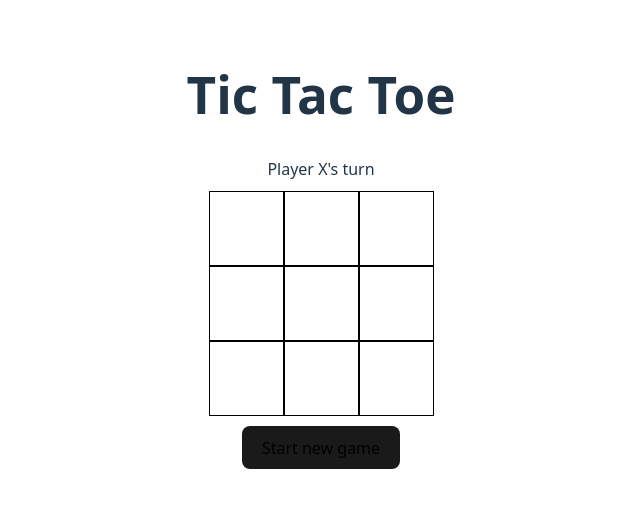
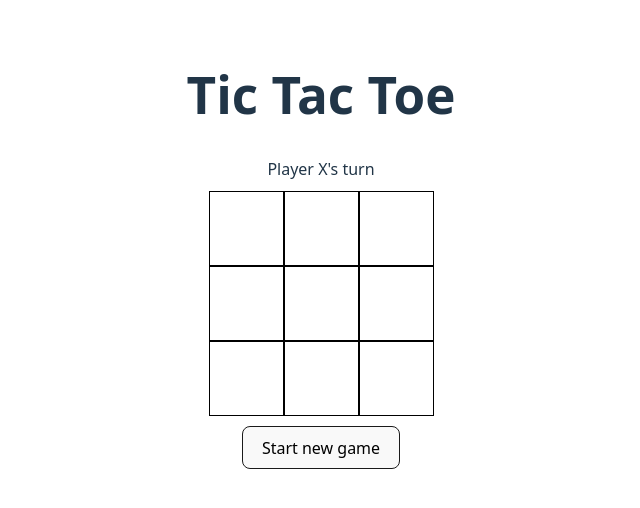
Before and after one commit to DanielNedergaard/tic-tac-toe, a React (Vite) app: page / in a window 1280 px wide. Shown: the top 508 px of the page, without its empty margins (319-959 px from the left). Built offline with nearby package versions, Linux system fonts and the light colour scheme; no server answers.

Commit message:
Fixed start button for light mode

```diff
--- a/src/App.css
+++ b/src/App.css
@@ -35,8 +35,6 @@
 .start-button {
   padding: 0.6em 1.2em;
   border-radius: 8px;
-  border: 1px solid transparent;
-  background-color: #1a1a1a;
   transition: border-color 0.25s;
   margin-top: 10px;
 }
--- a/src/index.css
+++ b/src/index.css
@@ -30,6 +30,8 @@ button {
   font-weight: 500;
   font-family: inherit;
   cursor: pointer;
+  background-color: #1a1a1a;
+  border: 1px solid transparent;
 }
 
 @media (prefers-color-scheme: light) {
@@ -42,5 +44,6 @@ button {
   }
   button {
     background-color: #f9f9f9;
+    border-color: #1a1a1a;
   }
 }
```
Also changed, not shown: 1 other file (tests, documents, lock files or other folders).
